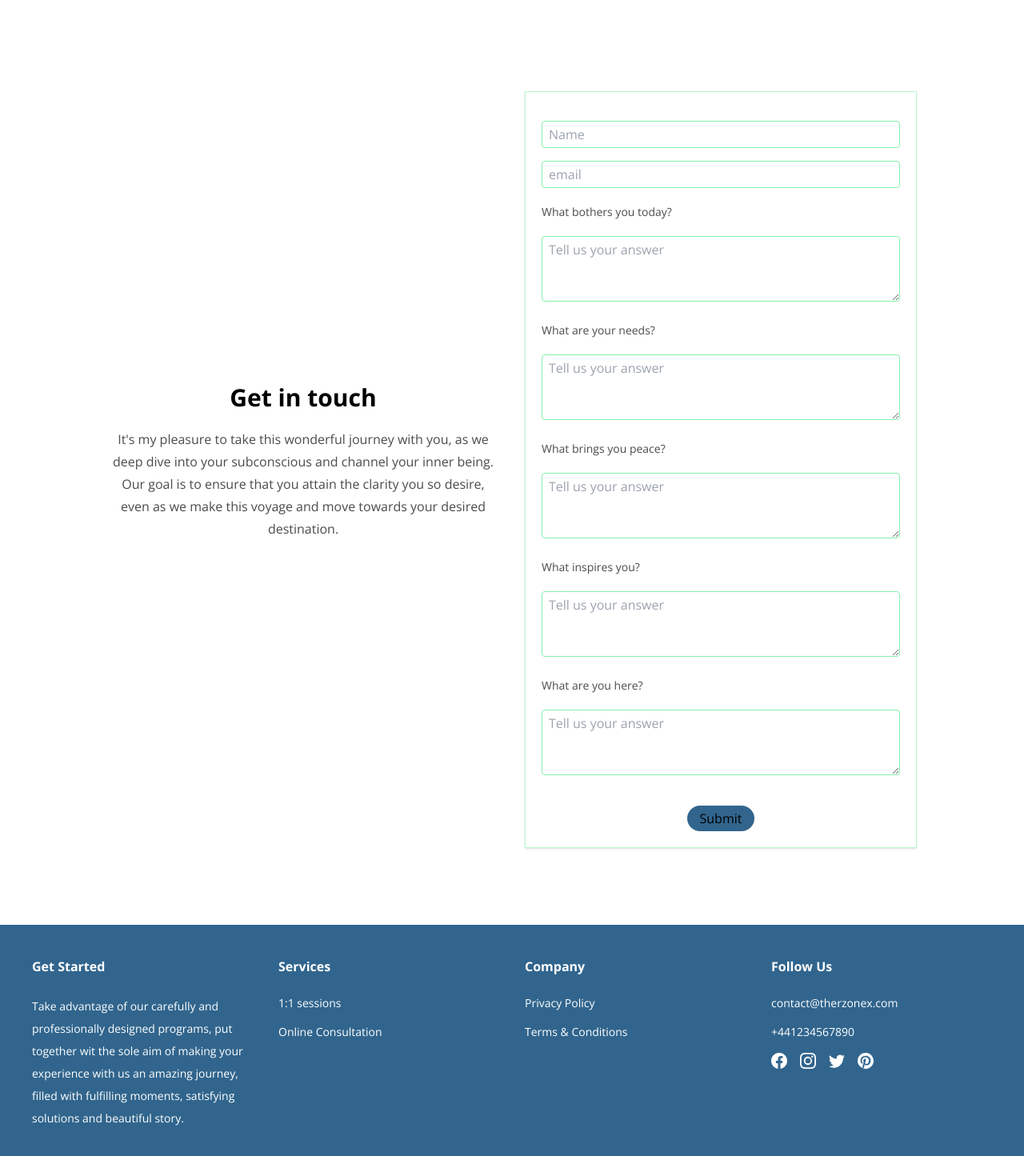
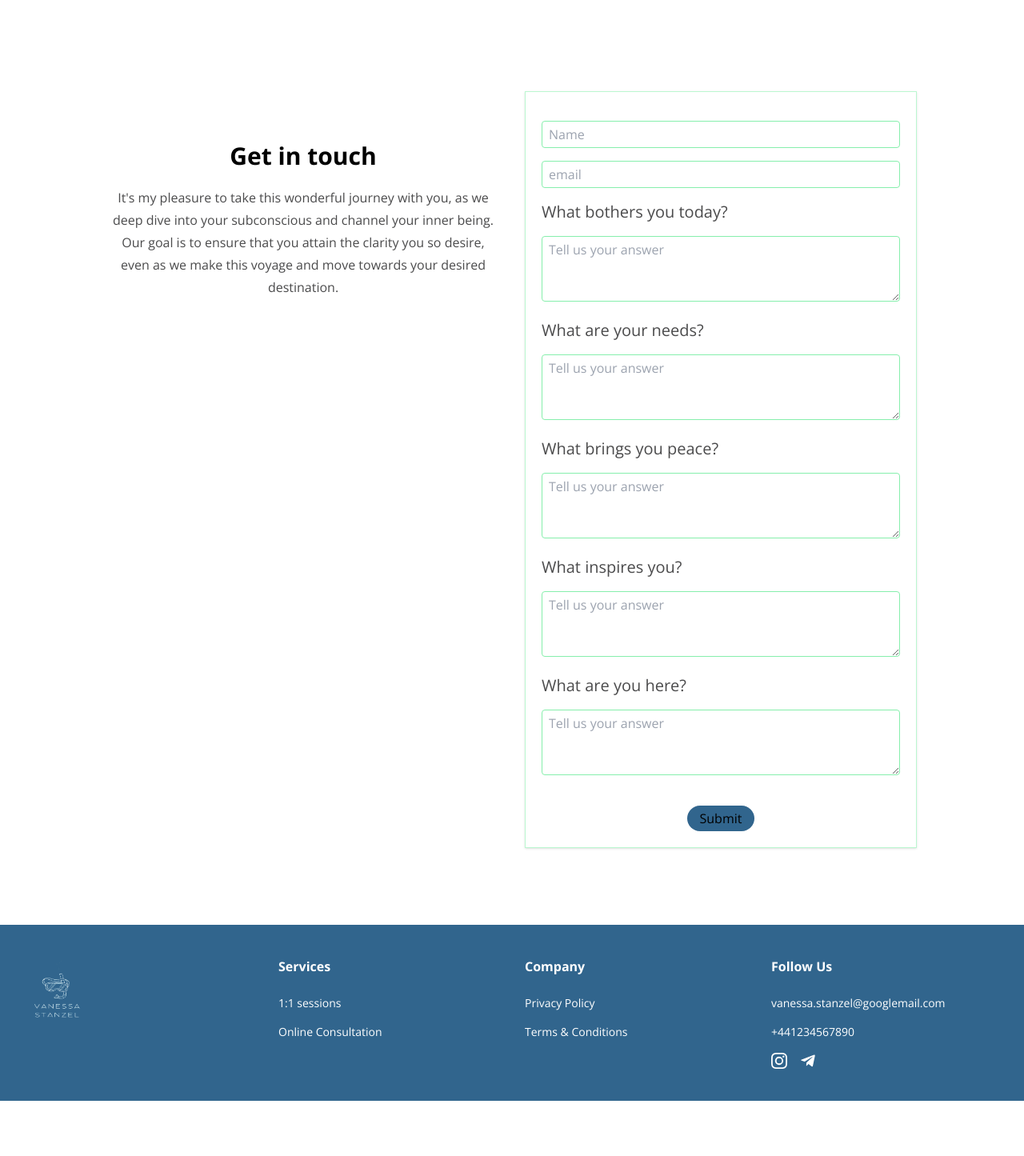
Before and after one commit to maestrogreat1/therzonex, a React (Vite) app: page /contact in a window 1280 px wide. Shown: the part 942-2387 px from the top of the page at 80% size. After the commit the page ends 2318 px from the top, so only its background shows below. Built offline with nearby package versions, Linux system fonts and the light colour scheme.

Commit message:
icons link

```diff
--- a/src/components/Services/Services.jsx
+++ b/src/components/Services/Services.jsx
@@ -116,7 +116,7 @@ const Services = ({ handleOrderPopup }) => {
               </select> */}
 
               <label
-                className="text-sm text-gray text leading-7 mr-4"
+                className="text-xl text-gray text leading-7 mr-4"
                 htmlFor="text"
               >
                 Which of the plans interest you?
--- a/src/components/container/ContactMain.jsx
+++ b/src/components/container/ContactMain.jsx
@@ -7,7 +7,7 @@ const ContactMain = () => {
       <div className="section" id="contact">
         <div className="grid md:grid-cols-2 gap-8 place-items-center">
           <div className="text-center max-w-[600px] mx-auto">
-            <div className="sm:text-3xl text-2xl font-bold mb-5">
+            <div className="md:mt-[-400px] sm:text-3xl text-2xl font-bold mb-5">
               Get in touch
             </div>
             <p className="text:sm leading-7 text-gray">
@@ -45,7 +45,7 @@ const ContactMain = () => {
               </select> */}
 
               <label
-                className="text-sm text-gray text leading-7 mr-4"
+                className="text-xl text-gray text leading-7 mr-4"
                 htmlFor="text"
               >
                 What bothers you today?
@@ -61,7 +61,7 @@ const ContactMain = () => {
               ></textarea>
 
               <label
-                className="text-sm text-gray text leading-7 mr-4"
+                className="text-xl text-gray text leading-7 mr-4"
                 htmlFor="text"
               >
                 What are your needs?
@@ -77,7 +77,7 @@ const ContactMain = () => {
               ></textarea>
 
               <label
-                className="text-sm text-gray text leading-7 mr-4"
+                className="text-xl text-gray text leading-7 mr-4"
                 htmlFor="text"
               >
                 What brings you peace?
@@ -93,7 +93,7 @@ const ContactMain = () => {
               ></textarea>
 
               <label
-                className="text-sm text-gray text leading-7 mr-4"
+                className="text-xl text-gray text leading-7 mr-4"
                 htmlFor="text"
               >
                 What inspires you?
@@ -109,7 +109,7 @@ const ContactMain = () => {
               ></textarea>
 
               <label
-                className="text-sm text-gray text leading-7 mr-4"
+                className="text-xl text-gray text leading-7 mr-4"
                 htmlFor="text"
               >
                 What are you here?
--- a/src/components/container/Footer.jsx
+++ b/src/components/container/Footer.jsx
@@ -1,11 +1,13 @@
 import React from "react";
 import {
   BsInstagram,
-  BsFacebook,
-  BsTwitter,
-  BsPinterest,
+  // BsFacebook,
+  // BsTwitter,
+  // BsPinterest,
 } from "react-icons/bs";
+import { FaTelegramPlane } from "react-icons/fa"
 import { motion } from "framer-motion";
+import logo from '../../assets/Images/potlog.png'
 
 const Footer = () => {
   return (
@@ -17,21 +19,24 @@ const Footer = () => {
     >
       <div className="grid md:grid-cols-4 sm:grid-cols-3 xs:grid-cols-3 grid-cols-1 place-items-start gap-8 text-white">
         <div>
-          <div className="font-bold mb-6">Get Started</div>
+          {/* <div className="font-bold mb-6">Get Started</div>
           <p className="text-sm leading-7">
             Take advantage of our carefully and professionally designed programs,
             put together wit the sole aim of making your experience with us an amazing
             journey, filled with fulfilling moments, satisfying solutions and beautiful
             story.
-          </p>
+          </p> */}
+          <div className="text-xl text-Teal uppercase tracking-wide font-bold">
+              <img className="md: h-full sm:h-20 w-16" src={logo} alt="" />
+            </div>
         </div>
         <div>
           <div className="font-bold mb-6">Services</div>
           <div className="flex flex-col gap-4">
-            <a href="" className="text-sm hover:underline">
+            <a href="/care" className="text-sm hover:underline">
               1:1 sessions
             </a>
-            <a href="" className="text-sm hover:underline">
+            <a href="/contact" className="text-sm hover:underline">
               Online Consultation
             </a>
             {/* <a href="" className="text-sm hover:underline">
@@ -55,21 +60,21 @@ const Footer = () => {
         </div>
         <div>
           <div className="font-bold mb-6">Follow Us</div>
-          <div className="text-sm mb-4">contact@therzonex.com</div>
+          <div className="text-sm mb-4">vanessa.stanzel@googlemail.com</div>
           <div className="text-sm">+441234567890</div>
           <div className="flex gap-4 mt-4">
-            <a href="" className="hover:scale-110 text-xl">
+            {/* <a href="" className="hover:scale-110 text-xl">
               <BsFacebook />
-            </a>
-            <a href="" className="hover:scale-110 text-xl">
+            </a> */}
+            <a href="https://www.instagram.com/vanessa_stanzel?igsh=NzI0aTZnNXVyeHY5" className="hover:scale-110 text-xl">
               <BsInstagram />
             </a>
             <a href="" className="hover:scale-110 text-xl">
-              <BsTwitter />
+            <FaTelegramPlane />
             </a>
-            <a href="" className="hover:scale-110 text-xl">
+            {/* <a href="" className="hover:scale-110 text-xl">
               <BsPinterest />
-            </a>
+            </a> */}
           </div>
         </div>
       </div>
```
